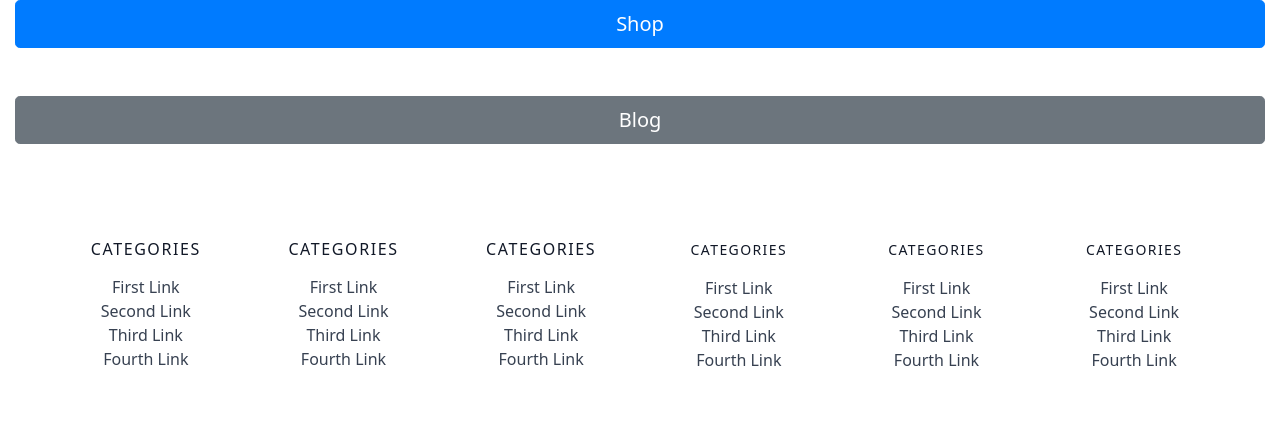
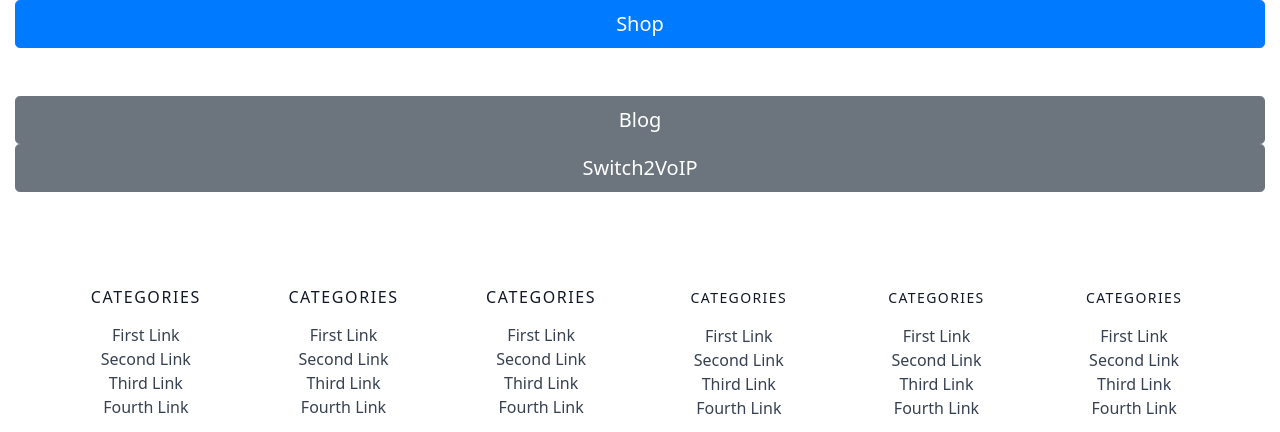
Before and after one commit to switch2voip/django_test, a Django app: page / in a window 1280 px wide. Shown: the part 124-556 px from the top of the page. Run offline with Django 3.2, Linux system fonts and the light colour scheme; some libraries are stand-ins or nearby versions.

Commit message:
I have added a new button

```diff
--- a/django_test/templates/homepage.html
+++ b/django_test/templates/homepage.html
@@ -10,6 +10,7 @@ Homepage
  <br>
 <a href="/blog/"><button type="button" class="btn btn-secondary btn-lg btn-block"> Blog </button></a>
 
+<a href="https://switch2voip.us/"><button type="button" class="btn btn-secondary btn-lg btn-block"> Switch2VoIP </button></a>
 
 
 {% endblock %}
```
